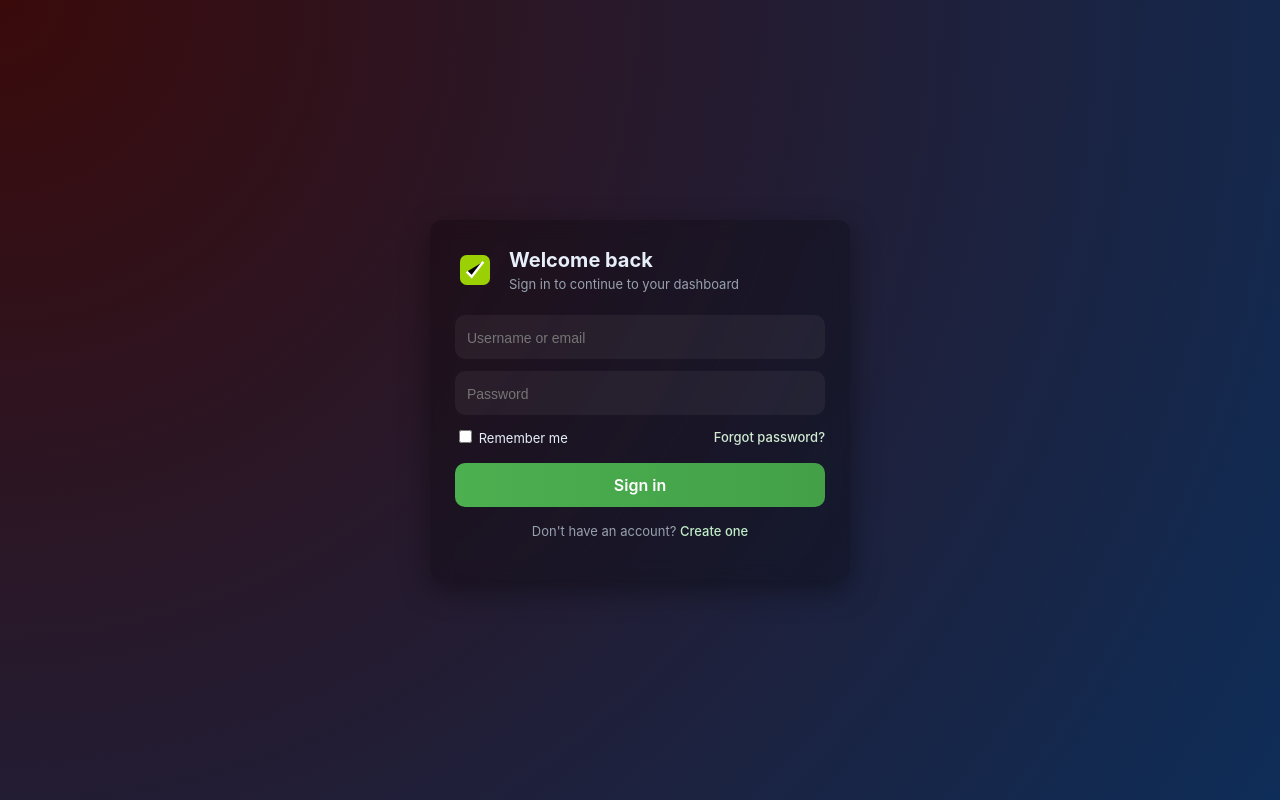
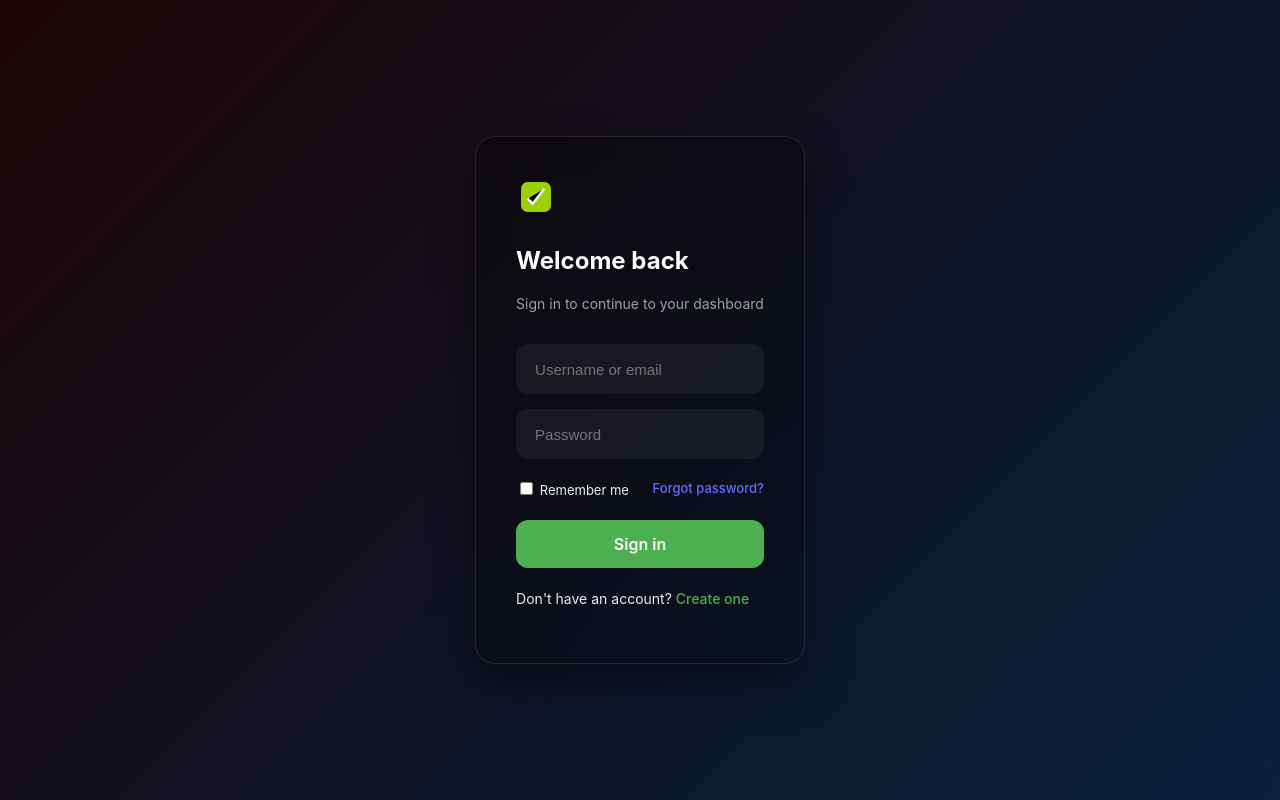
Before and after one commit to KhramP/Smartspend-projectSE, a React (Vite) app: page / in a window 1280 px wide. Built offline with nearby package versions, Linux system fonts and the light colour scheme.

Commit message:
update login/register

```diff
--- a/src/styles/Login.css
+++ b/src/styles/Login.css
@@ -1,114 +1,94 @@
-:root{
-  --accent:#4CAF50;
-  --muted:#97a1ad;
+:root {
+  --accent: #4CAF50;
+  --accent-hover: #43a047;
+  --muted: #97a1ad;
+  --glass: rgba(255, 255, 255, 0.05);
+  --glass-border: rgba(255, 255, 255, 0.1);
 }
 
-*{
-  box-sizing:border-box;
+* { box-sizing: border-box; }
+
+body {
+  font-family: 'Inter', -apple-system, sans-serif;
+  background: linear-gradient(135deg, #1a0505 0%, #0a213f 100%);
+  color: #e6eef8;
+  margin: 0;
+  min-height: 100vh;
+  display: flex;
+  align-items: center;
+  justify-content: center;
 }
 
-html,body,#root{
-  width:100%;
-  height:100%;
-  margin:0;
-  padding:0;
+.login-container {
+  width: 100%;
+  padding: 20px;
+  display: flex;
+  justify-content: center;
 }
 
-body{
-  font-family: Inter, system-ui, -apple-system, "Segoe UI", Roboto, Arial;
-  background: linear-gradient(135deg,#200808 0%, #0e2d58 60%);
-  color:#e6eef8;
+.login-box {
+  width: 100%;
+  max-width: 400px;
+  background: rgba(0, 0, 0, 0.3);
+  border: 1px solid var(--glass-border);
+  border-radius: 20px;
+  padding: 40px;
+  backdrop-filter: blur(20px);
+  box-shadow: 0 20px 40px rgba(0, 0, 0, 0.5);
 }
 
-.login-container{
-  width:100%;
-  height:100vh;
-  display:flex;
-  align-items:center;
-  justify-content:center;
-  background: radial-gradient(circle at top left,#3a0a0a,#0e2d58);
+.brand { margin-bottom: 30px; }
+.brand h2 { font-size: 24px; margin-bottom: 5px; color: #fff; }
+.subtitle { color: var(--muted); font-size: 14px; }
+
+.input-group {
+  background: var(--glass);
+  padding: 12px 16px;
+  border-radius: 12px;
+  margin-bottom: 15px;
+  border: 1px solid transparent;
+  transition: 0.3s ease;
 }
 
-.login-box{
-  width:100%;
-  max-width:420px;
-  background: rgba(0,0,0,0.25);
-  border-radius:12px;
-  padding:25px;
-  backdrop-filter: blur(10px);
-  box-shadow:0 10px 30px rgba(0,0,0,0.4);
+.input-group:focus-within {
+  border-color: var(--accent);
+  background: rgba(255, 255, 255, 0.08);
 }
 
-.brand{
-  display:flex;
-  align-items:center;
-  gap:14px;
-  margin-bottom:20px;
+.input-field {
+  width: 100%;
+  background: transparent;
+  border: none;
+  color: #fff;
+  font-size: 15px;
+  outline: none;
 }
 
-.brand h2{
-  margin:0;
-  font-size:20px;
+.form-row {
+  display: flex;
+  justify-content: space-between;
+  margin: 20px 0;
+  font-size: 13px;
 }
 
-.subtitle{
-  margin:0;
-  color:var(--muted);
-  font-size:13px;
+.login-btn {
+  width: 100%;
+  padding: 14px;
+  border: none;
+  border-radius: 12px;
+  background: var(--accent);
+  color: #fff;
+  font-weight: 600;
+  cursor: pointer;
+  transition: all 0.3s ease;
+  font-size: 16px;
 }
 
-.input-group{
-  background: rgba(255,255,255,0.05);
-  padding:10px;
-  border-radius:10px;
-  margin-bottom:12px;
+.login-btn:hover {
+  background: var(--accent-hover);
+  transform: translateY(-2px);
+  box-shadow: 0 8px 16px rgba(76, 175, 80, 0.3);
 }
 
-.input-field{
-  width:100%;
-  background:transparent;
-  border:none;
-  color:#fff;
-  font-size:14px;
-  outline:none;
-}
-
-.form-row{
-  display:flex;
-  justify-content:space-between;
-  align-items:center;
-  margin-bottom:15px;
-  font-size:13px;
-}
-
-.forgot{
-  color:#cfead0;
-  text-decoration:none;
-}
-
-.login-btn{
-  width:100%;
-  padding:12px;
-  border:none;
-  border-radius:10px;
-  background: linear-gradient(90deg,var(--accent), #43a047);
-  color:#fff;
-  font-weight:600;
-  cursor:pointer;
-}
-
-.login-btn:hover{
-  opacity:0.9;
-}
-
-.register-text{
-  margin-top:15px;
-  text-align:center;
-  font-size:13px;
-  color:var(--muted);
-}
-
-.register-text a{
-  color:#bfeec6;
-  text-decoration:none;
-}
+.register-text { margin-top: 20px; font-size: 14px; }
+.register-text a { color: var(--accent); font-weight: 500; }
```
